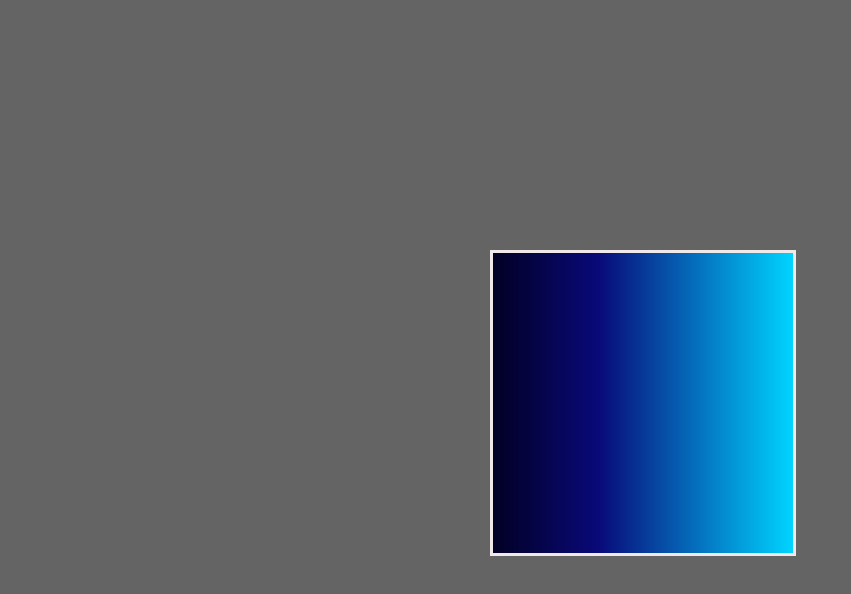
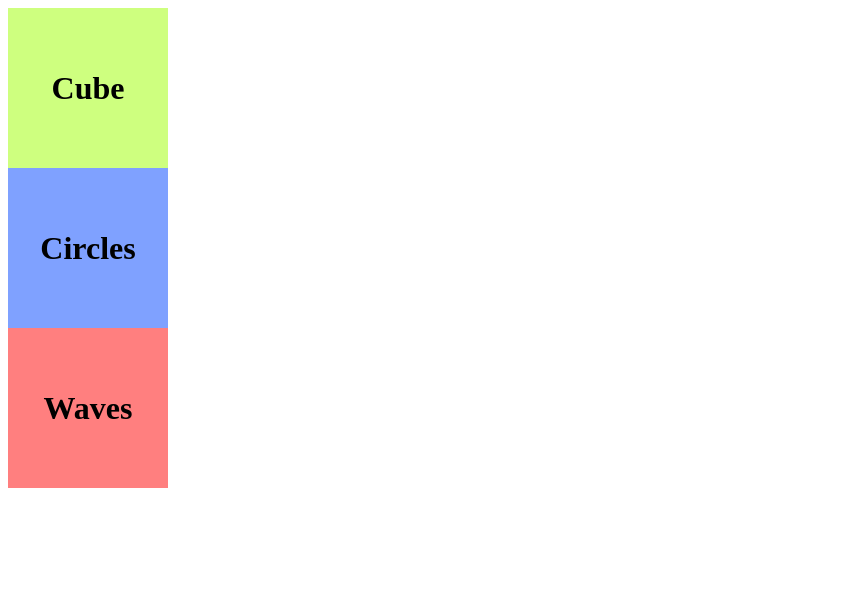
Before and after one commit to sunman54/mouse-active-cube, a plain HTML site: page index.html in a window 1280 px wide. Shown: the whole page, without its empty margins (0-851 px from the left). Drawn offline with Linux system fonts and the light colour scheme.

Commit message:
Update index.html

```diff
--- a/index.html
+++ b/index.html
@@ -3,93 +3,51 @@
 <head>
     <meta charset="UTF-8">
     <meta name="viewport" content="width=device-width, initial-scale=1.0">
-    <title>Mouse ile Hareket Eden 3D Küp</title>
+    <title>Document</title>
     <style>
-        body {
-            margin: 0;
-            overflow: hidden;
-            background-color: rgb(100, 100, 100);
+        div{
+            width: 10em;
+            height: 10em;
+            text-align: center;
+            align-items: center;
+            display: flex;
+            justify-content: center;
         }
-        #scene {
-            width: 100vw;
-            height: 100vh;
-            position: absolute;
+
+        a{
+            color: rgb(0, 0, 0);
+            text-decoration:none;
+
+
         }
-        #cube {
-            width: 300px;
-            height: 300px;
-            position: absolute;
-            transform-style: preserve-3d;
-            transition: transform 0.1s;
+
+        .a{
+            background-color: rgb(206, 255, 127);
         }
-        .face {
-            position: absolute;
-            width: 100%;
-            height: 100%;
-            background: rgb(2,0,36);
-            background: linear-gradient(90deg, rgba(2,0,36,1) 0%, rgba(9,9,121,1) 35%, rgba(0,212,255,1) 100%);
-            border: 3px solid #f1e9e9;
+
+        .b{
+            background-color: rgb(127, 161, 255);
         }
-        .face.front {
-            transform: translateZ(300px);
+
+        .c{
+            background-color: rgb(255, 127, 127);
         }
-        .face.back {
-            transform: rotateY(180deg) translateZ(300px);
-        }
-        .face.left {
-            transform: rotateY(-90deg) translateZ(300px);
-        }
-        .face.right {
-            transform: rotateY(90deg) translateZ(300px);
-        }
-        .face.top {
-            transform: rotateX(90deg) translateZ(300px);
-        }
-        .face.bottom {
-            transform: rotateX(-90deg) translateZ(300px);
-        }
+
     </style>
 </head>
 <body>
-    <div id="scene">
-        <div id="cube">
-            <div class="face front"></div>
-            <div class="face back"></div>
-            <div class="face left"></div>
-            <div class="face right"></div>
-            <div class="face top"></div>
-            <div class="face bottom"></div>
-        </div>
+
+    <div class="a">
+        <a href="/cube.html"><h1>Cube</h1></a>
     </div>
 
-    <script>
-        const scene = document.getElementById('scene');
-        const cube = document.getElementById('cube');
+    <div class="b">
+    <a href="/cirles.html"><h1>Circles</h1></a>
+    </div>
 
-        // Küpün başlangıç pozisyonunu ve fare konumunu saklamak için değişkenler
-        let cubeX = 0;
-        let cubeY = 0;
-        let mouseX = 0;
-        let mouseY = 0;
+    <div class="c">
+    <a href="/waves.html"><h1>Waves</h1></a>
+    </div>
 
-        // Fare hareketlerini dinle
-        scene.addEventListener('mousemove', (event) => {
-            // Fare konumunu güncelle
-            mouseX = event.clientX;
-            mouseY = event.clientY;
-
-            // Küpü fare konumuna doğru çevir
-            const angleX = (mouseY / window.innerHeight - 0.5) * 360;
-            const angleY = (mouseX / window.innerWidth - 0.5) * 360;
-
-            cube.style.transform = `rotateX(${angleX}deg) rotateY(${angleY}deg)`;
-        });
-
-        // Küpün başlangıç pozisyonunu ayarla
-        cubeX = window.innerWidth / 2 - cube.clientWidth / 2;
-        cubeY = window.innerHeight / 2 - cube.clientHeight / 2;
-        cube.style.left = cubeX + 'px';
-        cube.style.top = cubeY + 'px';
-    </script>
 </body>
 </html>
```
